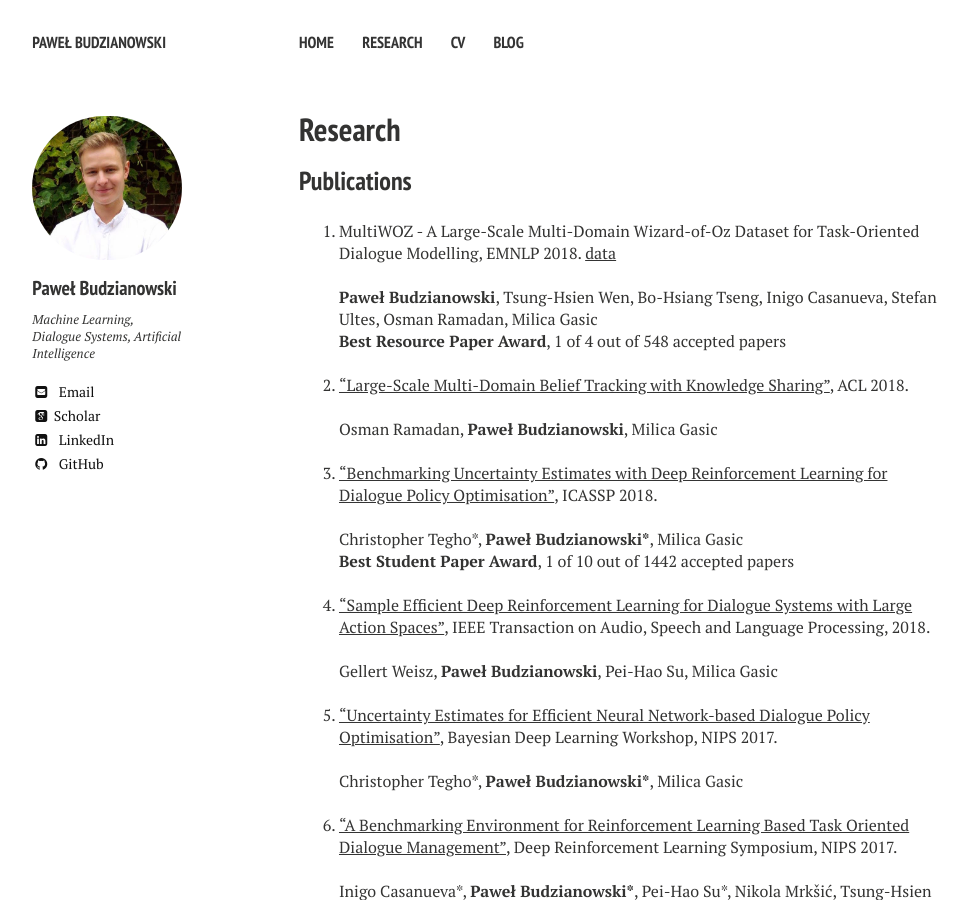
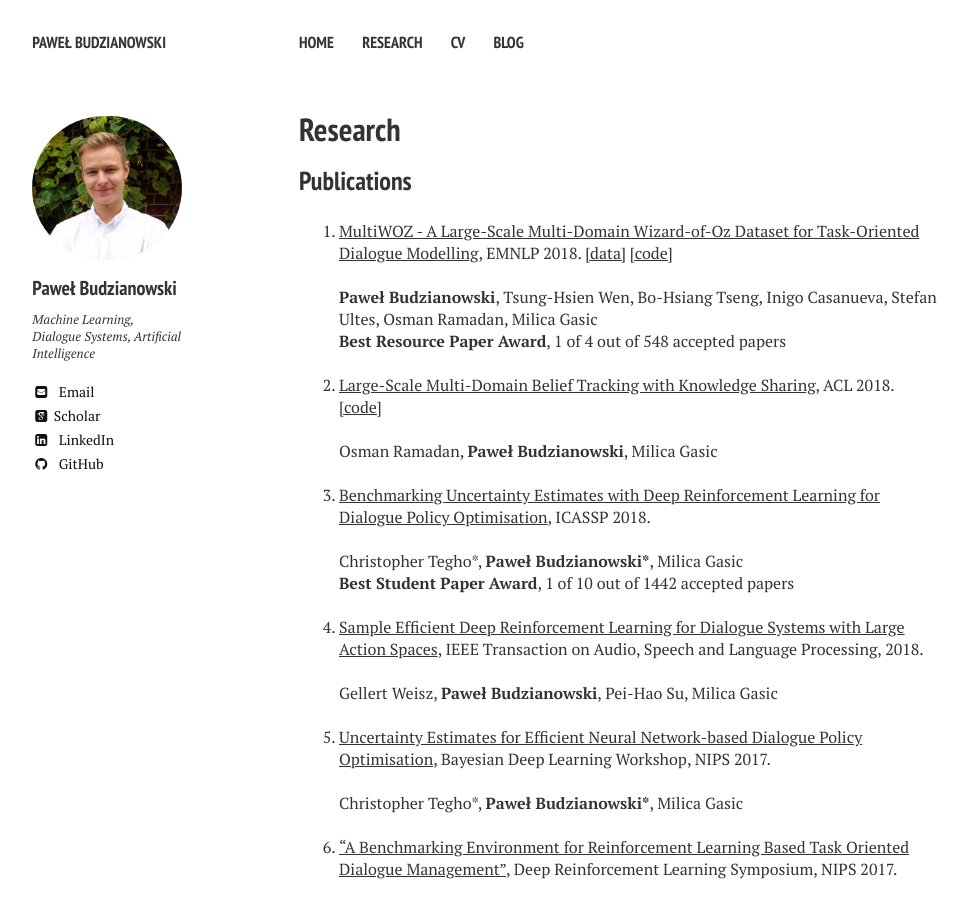
Before and after one commit to pawel-polyai/budzianowski.github.io, a Jekyll site: the page built from research.md, in a window 1280 px wide and 900 px high. Shown: the whole window, without its empty margins (21-988 px from the left). Built offline with Jekyll 4.4.1, drawn with Linux system fonts in a browser that asks for light colours; nearby versions of some CDN libraries; some web fonts are replaced.

Commit message:
update page

```diff
--- a/research.md
+++ b/research.md
@@ -8,7 +8,7 @@ comments: false
 ---
 
 ## Publications
-9. MultiWOZ - A Large-Scale Multi-Domain Wizard-of-Oz Dataset for Task-Oriented Dialogue Modelling, EMNLP 2018. [data](http://dialogue.mi.eng.cam.ac.uk/index.php/corpus/)
+9. [MultiWOZ - A Large-Scale Multi-Domain Wizard-of-Oz Dataset for Task-Oriented Dialogue Modelling](https://arxiv.org/abs/1810.00278), EMNLP 2018. [[data]](http://dialogue.mi.eng.cam.ac.uk/index.php/corpus/) [[code]](https://github.com/budzianowski/multiwoz)
 <br/>
 <br/>
 <b>Paweł Budzianowski</b>, Tsung-Hsien Wen, Bo-Hsiang Tseng, Inigo Casanueva, Stefan Ultes, Osman Ramadan, Milica Gasic
@@ -16,13 +16,13 @@ comments: false
 <b>Best Resource Paper Award</b>, 1 of 4 out of 548 accepted papers
 <br />
 <br/>
-8. ["Large-Scale Multi-Domain Belief Tracking with Knowledge Sharing"](https://arxiv.org/abs/1807.06517), ACL 2018.
+8. [Large-Scale Multi-Domain Belief Tracking with Knowledge Sharing](https://arxiv.org/abs/1807.06517), ACL 2018. [[code]](https://github.com/osmanio2/multi-domain-belief-tracking/)
 <br/>
 <br/>
 Osman Ramadan, <b>Paweł Budzianowski</b>, Milica Gasic
 <br />
 <br />
-7. ["Benchmarking Uncertainty Estimates with Deep Reinforcement Learning for Dialogue Policy Optimisation"](https://arxiv.org/abs/1711.11486), ICASSP 2018.
+7. [Benchmarking Uncertainty Estimates with Deep Reinforcement Learning for Dialogue Policy Optimisation](https://arxiv.org/abs/1711.11486), ICASSP 2018.
 <br/>
 <br/>
 Christopher Tegho*, <b>Paweł Budzianowski*</b>, Milica Gasic
@@ -30,13 +30,13 @@ Christopher Tegho*, <b>Paweł Budzianowski*</b>, Milica Gasic
 <b>Best Student Paper Award</b>, 1 of 10 out of 1442 accepted papers
 <br />
 <br />
-6. ["Sample Efficient Deep Reinforcement Learning for Dialogue Systems with Large Action Spaces"](https://arxiv.org/abs/1802.03753), IEEE Transaction on Audio, Speech and Language Processing, 2018.
+6. [Sample Efficient Deep Reinforcement Learning for Dialogue Systems with Large Action Spaces](https://arxiv.org/abs/1802.03753), IEEE Transaction on Audio, Speech and Language Processing, 2018.
 <br />
 <br />
 Gellert Weisz, <b>Paweł Budzianowski</b>, Pei-Hao Su, Milica Gasic
 <br />
 <br />
-5. ["Uncertainty Estimates for Efficient Neural Network-based Dialogue Policy Optimisation"](https://arxiv.org/abs/1711.11486), Bayesian Deep Learning Workshop, NIPS 2017.
+5. [Uncertainty Estimates for Efficient Neural Network-based Dialogue Policy Optimisation](https://arxiv.org/abs/1711.11486), Bayesian Deep Learning Workshop, NIPS 2017.
 <br />
 <br />
 Christopher Tegho*, <b>Paweł Budzianowski*</b>, Milica Gasic
```
Also changed, not shown: index.md (+3 -3 lines).
